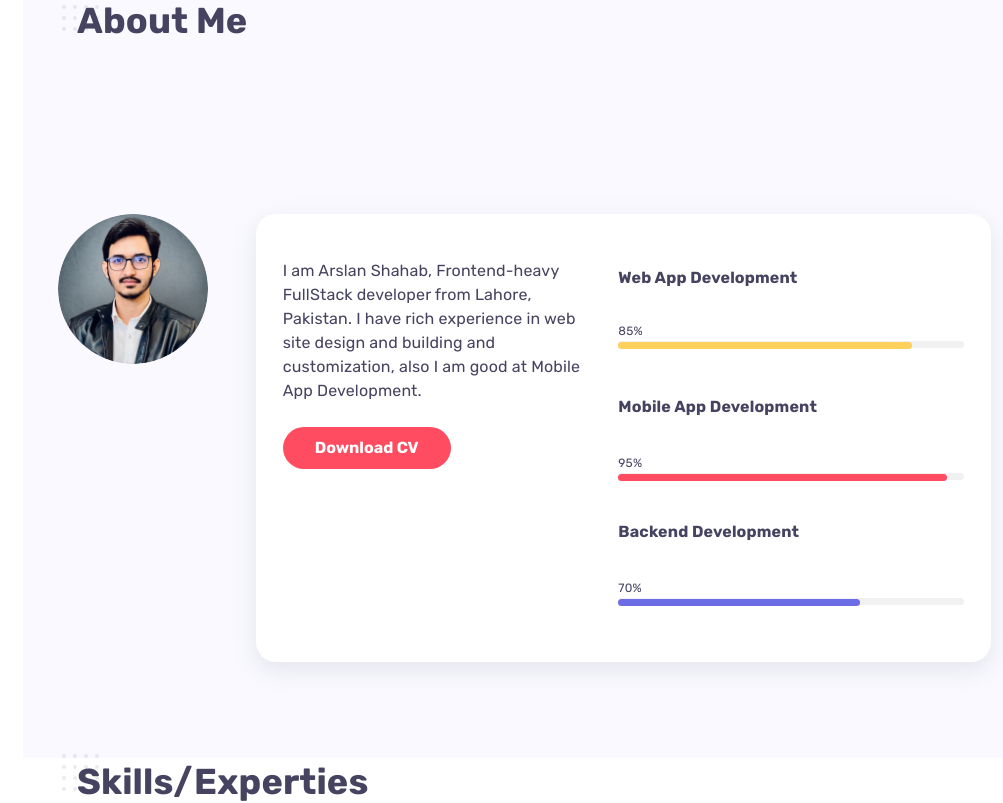
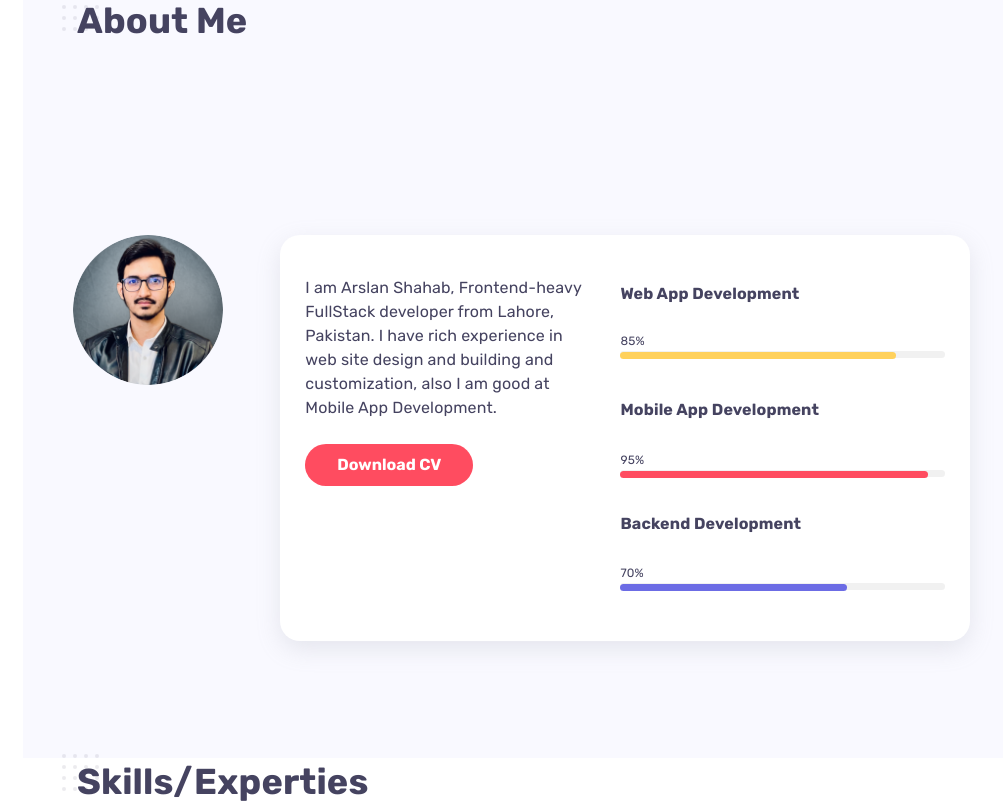
Before and after one commit to aliraza2u/portfolio-dev, a React (Create React App) app: page / in a window 1280 px wide. Shown: the part 802-1605 px from the top of the page, without its empty margins (277-1280 px from the left). Built offline with nearby package versions, Linux system fonts and the light colour scheme.

Commit message:
dextop completed

```diff
--- a/src/components/About/About.css
+++ b/src/components/About/About.css
@@ -16,12 +16,14 @@
   justify-content: space-around;
   flex-direction: column;
   flex-wrap: wrap;
+  padding: 30px;
 }
 .aboutme_data {
   /* border: 3px solid violet; */
   height: 70%;
   display: flex;
   justify-content: space-around;
+  gap: 34px;
 }
 .aboutme_img {
   /* border: 1px solid red; */
```
